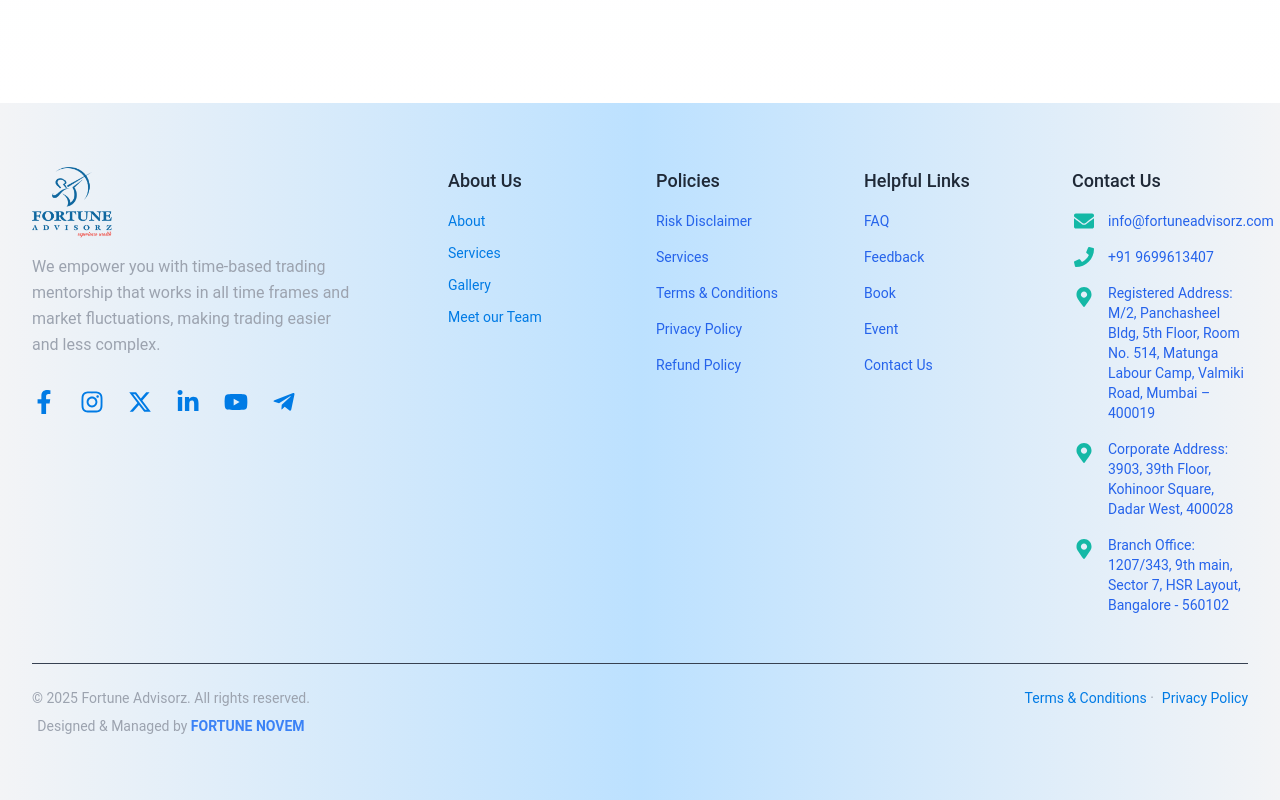
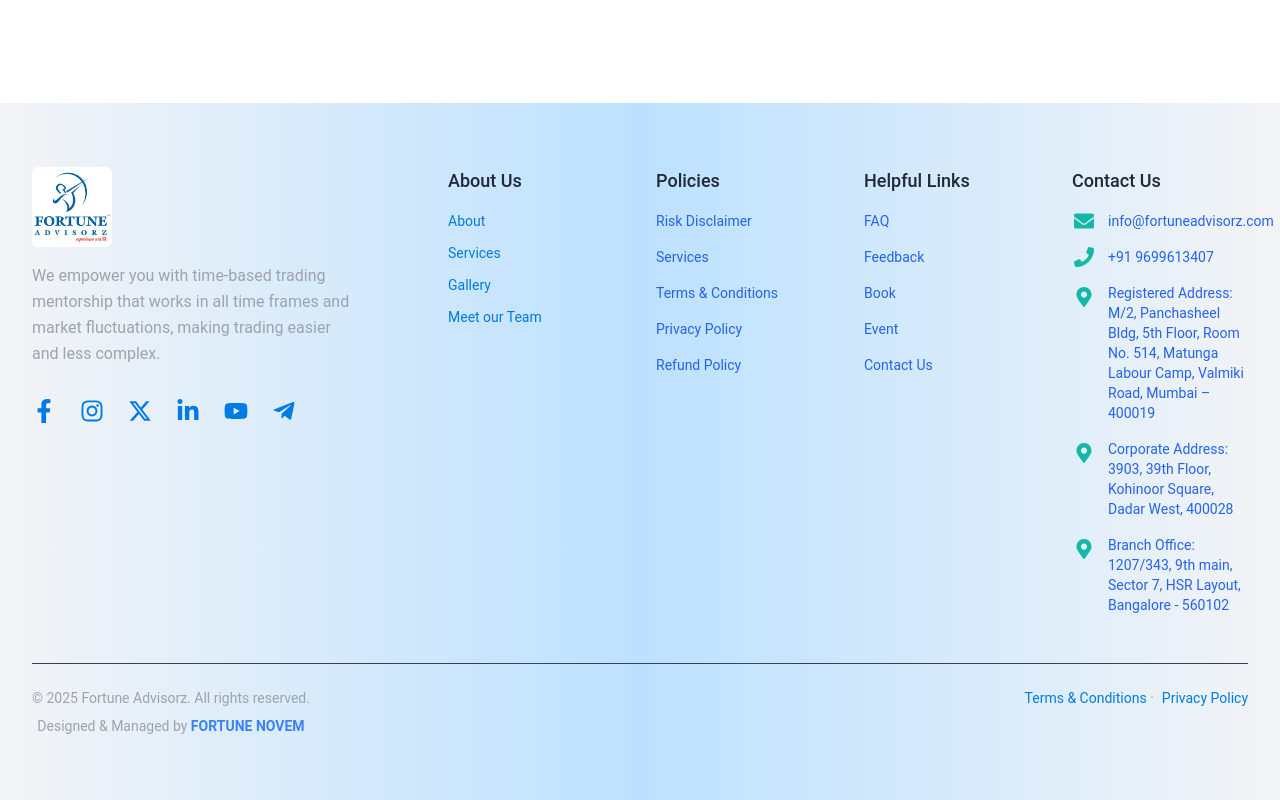
Before and after one commit to Sarvesh-24/FortuneWeb, a React (Create React App) app: page /event in a window 1280 px wide. Shown: the part 1737-2537 px from the top of the page. Built offline with nearby package versions, Linux system fonts and the light colour scheme.

Commit message:
logo updated

```diff
--- a/src/components/Footer.js
+++ b/src/components/Footer.js
@@ -145,7 +145,7 @@ const Footer = () => {
       <div>
           {/* Light Mode Logo */}
           <img
-            src="/assets/logo/Footer Logo.png"
+            src="/assets/logo/Footer_Fortune-Advisorz-logo_TM.jpg"
             alt="Fortune Advisorz Logo"
             width={80}
             height={80}
```
Also changed, not shown: public/assets/logo/Footer_Fortune-Advisorz-logo_TM.jpg (added).
